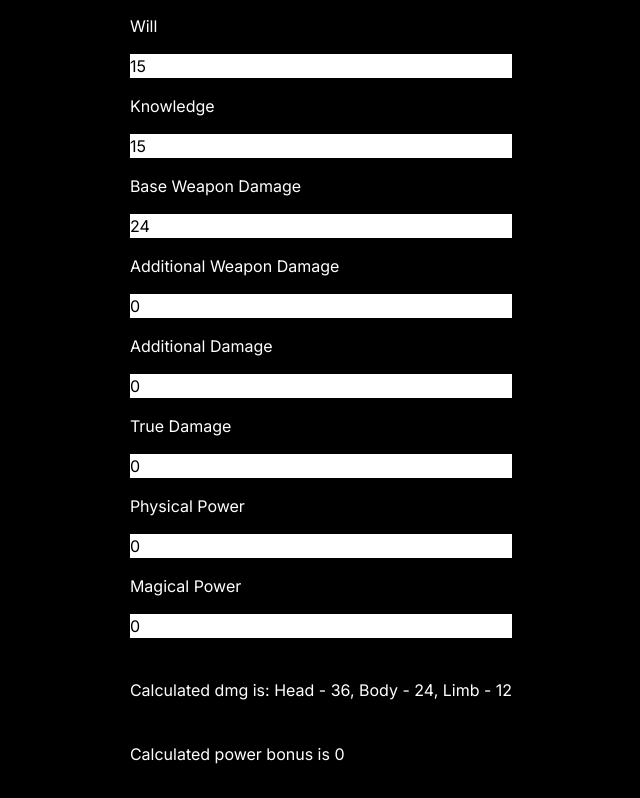
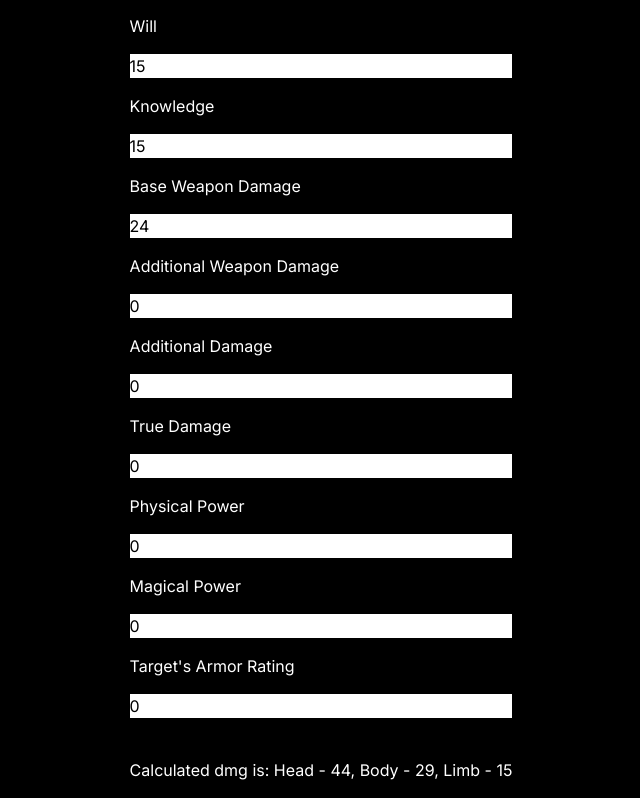
Before and after one commit to jadenenz/darkanddarkerdmgcalc, a Next.js app: page / in a window 1280 px wide. Shown: the part 242-1040 px from the top of the page, without its empty margins (319-959 px from the left). Built offline with nearby package versions, Linux system fonts and the light colour scheme.

Commit message:
added pdr calculations

```diff
--- a/src/components/calculator.tsx
+++ b/src/components/calculator.tsx
@@ -48,6 +48,7 @@ export default function Calculator() {
   const [weaponOrMagicDamage, setWeaponOrMagicDamage] = useState("0")
   const [physicalPower, setPhysicalPower] = useState("0")
   const [magicalPower, setMagicalPower] = useState("0")
+  const [targetArmorRating, setTargetArmorRating] = useState("0")
   // const [resourcefulness, setResourcefulness] = useState(0)
 
   //Defines the brackets of phyiscal power bonus by the beginning and end value of the bracket, the
@@ -97,6 +98,107 @@ export default function Calculator() {
     },
   ]
 
+  const armorRatingBrackets = [
+    {
+      start: -300,
+      end: -3,
+      min: -619,
+      max: -25,
+      step: 2,
+    },
+    {
+      start: -3,
+      end: 22,
+      min: -25,
+      max: 0,
+      step: 1,
+    },
+    {
+      start: 22,
+      end: 31,
+      min: 0,
+      max: 4.5,
+      step: 0.5,
+    },
+    {
+      start: 31,
+      end: 42,
+      min: 4.5,
+      max: 8.9,
+      step: 0.4,
+    },
+    {
+      start: 42,
+      end: 52,
+      min: 8.9,
+      max: 11.9,
+      step: 0.3,
+    },
+    {
+      start: 52,
+      end: 62,
+      min: 11.9,
+      max: 13.9,
+      step: 0.2,
+    },
+    {
+      start: 62,
+      end: 112,
+      min: 13.9,
+      max: 18.9,
+      step: 0.1,
+    },
+    {
+      start: 112,
+      end: 175,
+      min: 18.9,
+      max: 31.5,
+      step: 0.2,
+    },
+    {
+      start: 175,
+      end: 262,
+      min: 31.5,
+      max: 57.6,
+      step: 0.3,
+    },
+    {
+      start: 262,
+      end: 317,
+      min: 57.6,
+      max: 68.6,
+      step: 0.2,
+    },
+    {
+      start: 317,
+      end: 400,
+      min: 68.6,
+      max: 76.9,
+      step: 0.1,
+    },
+    {
+      start: 400,
+      end: 424,
+      min: 76.9,
+      max: 78.1,
+      step: 0.05,
+    },
+    {
+      start: 424,
+      end: 450,
+      min: 78.1,
+      max: 78.75,
+      step: 0.025,
+    },
+    {
+      start: 450,
+      end: 500,
+      min: 78.75,
+      max: 79.75,
+      step: 0.02,
+    },
+  ]
+
   function calculatePowerBonus(): number {
     const powerBonus = parseInt(strength) + parseInt(physicalPower)
     //Find which stat bracket the power bonus falls into
@@ -106,7 +208,25 @@ export default function Calculator() {
     if (typeof bracket !== "undefined") {
       return bracket.max - (bracket.end - powerBonus) * bracket.step
     }
+    if (powerBonus >= 100) {
+      return 60
+    }
     //default case should not ever be reached -- change to throw error?
+    return 0
+  }
+
+  function calculatePhysicalDamageReduction(): number {
+    const armorRating = parseInt(targetArmorRating)
+    const bracket = armorRatingBrackets.find(
+      (b) => b.start <= armorRating && b.end >= armorRating
+    )
+    if (typeof bracket !== "undefined") {
+      return bracket.max - (bracket.end - armorRating) * bracket.step
+    }
+    if (armorRating >= 500) {
+      return 80
+    }
+    //default case should not ever be reached
     return 0
   }
 
@@ -125,10 +245,7 @@ export default function Calculator() {
   //   return -0.8
   // }
 
-  const calculateDmg = (
-    dmgReduction: number,
-    projectileReduction: number
-  ): CalculationResult => {
+  const calculateDmg = (projectileReduction: number): CalculationResult => {
     const totalBaseDmg = parseInt(baseDamage) + parseInt(weaponOrMagicDamage)
     const finalPowerBonusMultiplier = calculatePowerBonus() / 100
     const additionalDmg = parseInt(additionalDamage)
@@ -136,6 +253,7 @@ export default function Calculator() {
     const headshotMultiplier = 1.5
     const bodyshotMultiplier = 1
     const limbshotMultiplier = 0.5
+    const dmgReduction = calculatePhysicalDamageReduction() / 100
 
     const result = {
       head: Math.round(
@@ -143,7 +261,7 @@ export default function Calculator() {
           totalBaseDmg +
           additionalDmg) *
           headshotMultiplier *
-          dmgReduction *
+          (1 - dmgReduction) *
           projectileReduction +
           trueDmg
       ),
@@ -152,7 +270,7 @@ export default function Calculator() {
           totalBaseDmg +
           additionalDmg) *
           bodyshotMultiplier *
-          dmgReduction *
+          (1 - dmgReduction) *
           projectileReduction +
           trueDmg
       ),
@@ -161,7 +279,7 @@ export default function Calculator() {
           totalBaseDmg +
           additionalDmg) *
           limbshotMultiplier *
-          dmgReduction *
+          (1 - dmgReduction) *
           projectileReduction +
           trueDmg
       ),
@@ -201,7 +319,6 @@ export default function Calculator() {
 
         <label className="text-white">Will</label>
         <input
-          type="number"
           className="text-black"
           value={will}
           onChange={(e) => handleChangeState(e, setWill)}
@@ -209,7 +326,6 @@ export default function Calculator() {
 
         <label className="text-white">Knowledge</label>
         <input
-          type="number"
           className="text-black"
           value={knowledge}
           onChange={(e) => handleChangeState(e, setKnowledge)}
@@ -231,7 +347,6 @@ export default function Calculator() {
 
         <label className="text-white">Additional Damage</label>
         <input
-          type="number"
           className="text-black"
           value={additionalDamage}
           onChange={(e) => handleChangeState(e, setAdditionalDamage)}
@@ -239,7 +354,6 @@ export default function Calculator() {
 
         <label className="text-white">True Damage</label>
         <input
-          type="number"
           className="text-black"
           value={trueDamage}
           onChange={(e) => handleChangeState(e, setTrueDamage)}
@@ -247,7 +361,6 @@ export default function Calculator() {
 
         <label className="text-white">Physical Power</label>
         <input
-          type="number"
           className="text-black"
           value={physicalPower}
           onChange={(e) => handleChangeState(e, setPhysicalPower)}
@@ -255,10 +368,16 @@ export default function Calculator() {
 
         <label className="text-white">Magical Power</label>
         <input
-          type="number"
           className="text-black"
           value={magicalPower}
           onChange={(e) => handleChangeState(e, setMagicalPower)}
+        />
+
+        <label className="text-white">Target&apos;s Armor Rating</label>
+        <input
+          className="text-black"
+          value={targetArmorRating}
+          onChange={(e) => handleChangeState(e, setTargetArmorRating)}
         />
 
         {/* <select ("class")></form>
@@ -268,11 +387,14 @@ export default function Calculator() {
         </select> */}
       </form>
       <div className="text-white">
-        Calculated dmg is: Head - {calculateDmg(1, 1).head}, Body -{" "}
-        {calculateDmg(1, 1).body}, Limb - {calculateDmg(1, 1).limb}
+        Calculated dmg is: Head - {calculateDmg(1).head}, Body -{" "}
+        {calculateDmg(1).body}, Limb - {calculateDmg(1).limb}
       </div>
       <div className="text-white">
         Calculated power bonus is {calculatePowerBonus()}
+        <br />
+        Calculated pdr is{" "}
+        {Math.round(calculatePhysicalDamageReduction() * 100) / 100 + "%"}
       </div>
       <div className="text-white">
         Strength: {strength} {typeof strength}
```
